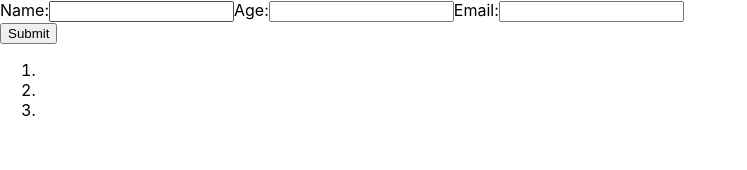
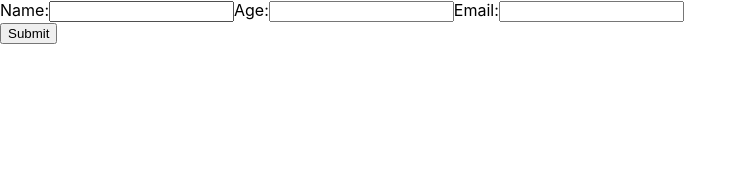
Before and after one commit to SumanFarhan/contour_assignment_3, a React (Create React App) app: page / in a window 1280 px wide. Shown: the top 170 px of the page, without its empty margins (0-747 px from the left). Built offline with nearby package versions, Linux system fonts and the light colour scheme.

Commit message:
Update App.js

```diff
--- a/src/App.js
+++ b/src/App.js
@@ -6,9 +6,7 @@ const App = () => {
     age: "",
     email: ""
   })
-
-  // const [age,setAge]=useState("")
-  // const [email,setEmail]=useState("")
+ const [item,setItem]=useState([])
   const add = (event) => {
     const {name,value}  = event.target;
     setObj((preValue) => {
@@ -19,10 +17,11 @@ const App = () => {
       }
     })
   }
-  // const addName=(event)=>{setName(event.target.value)}
-  // const addAge=(event)=>{setAge(event.target.value)}
-  // const addEmail=(event)=>{setEmail(event.target.value)
-  // }
+  const addBtn=(()=>{
+    setItem((olditem)=>{
+      return[...olditem,obj]
+    })
+  })
   return (
     <>
       <form>
@@ -36,12 +35,17 @@ const App = () => {
           <input type="email" value={obj.email} name="email" onChange={add} />
         </label>
       </form>
-      <button type="submit">Submit</button>
-      <ol>
-        <li>{obj.name}</li>
-        <li>{obj.age}</li>
-        <li>{obj.email}</li>
-      </ol>
+      <button type="submit" onClick={addBtn}>Submit</button>
+      {item.map(()=>{
+        return(
+          <ol>
+          <li>{obj.name}</li>
+          <li>{obj.age}</li>
+          <li>{obj.email}</li>
+        </ol>
+        )
+      })}
+
     </>
   )
 }
```
